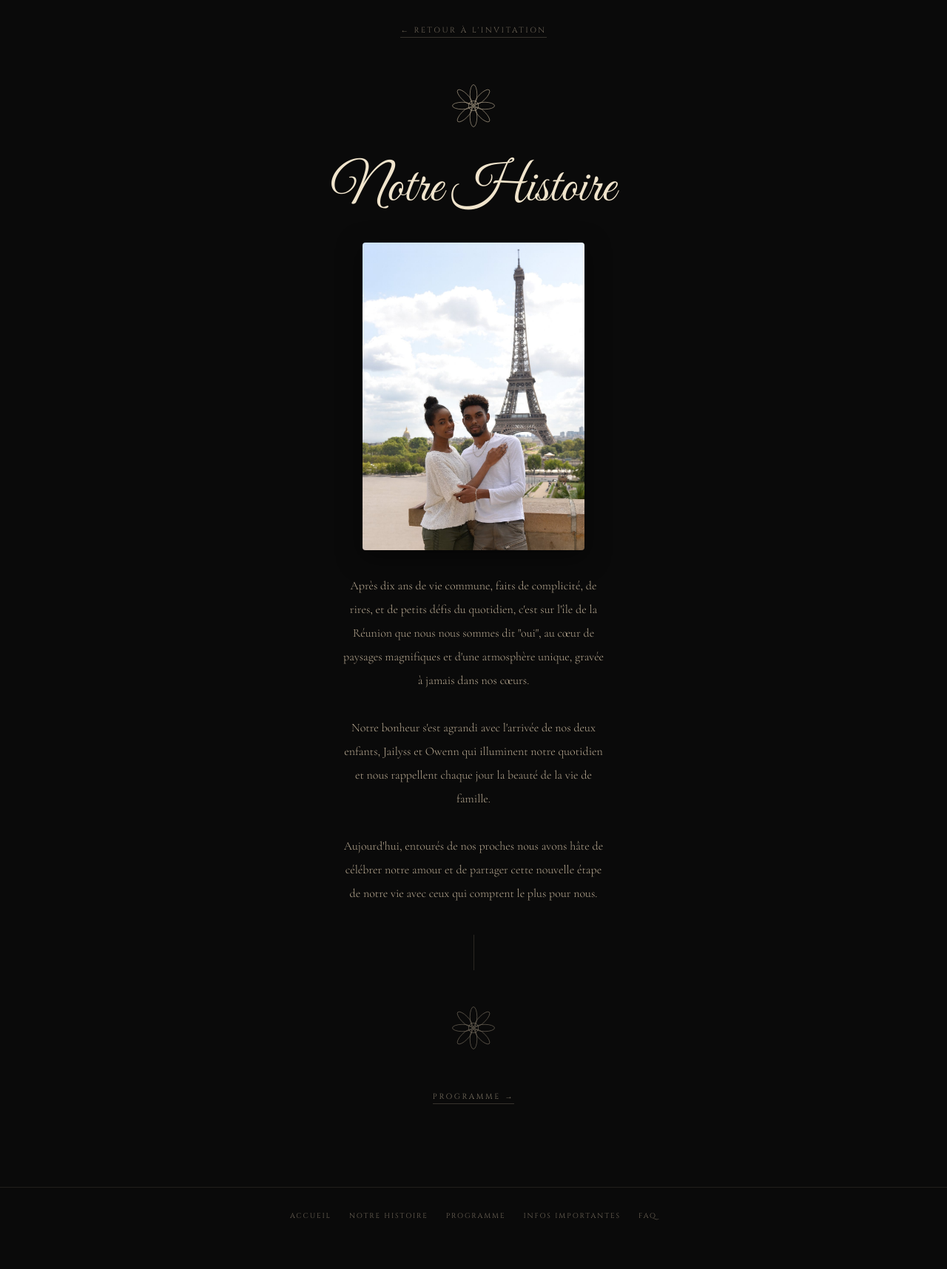
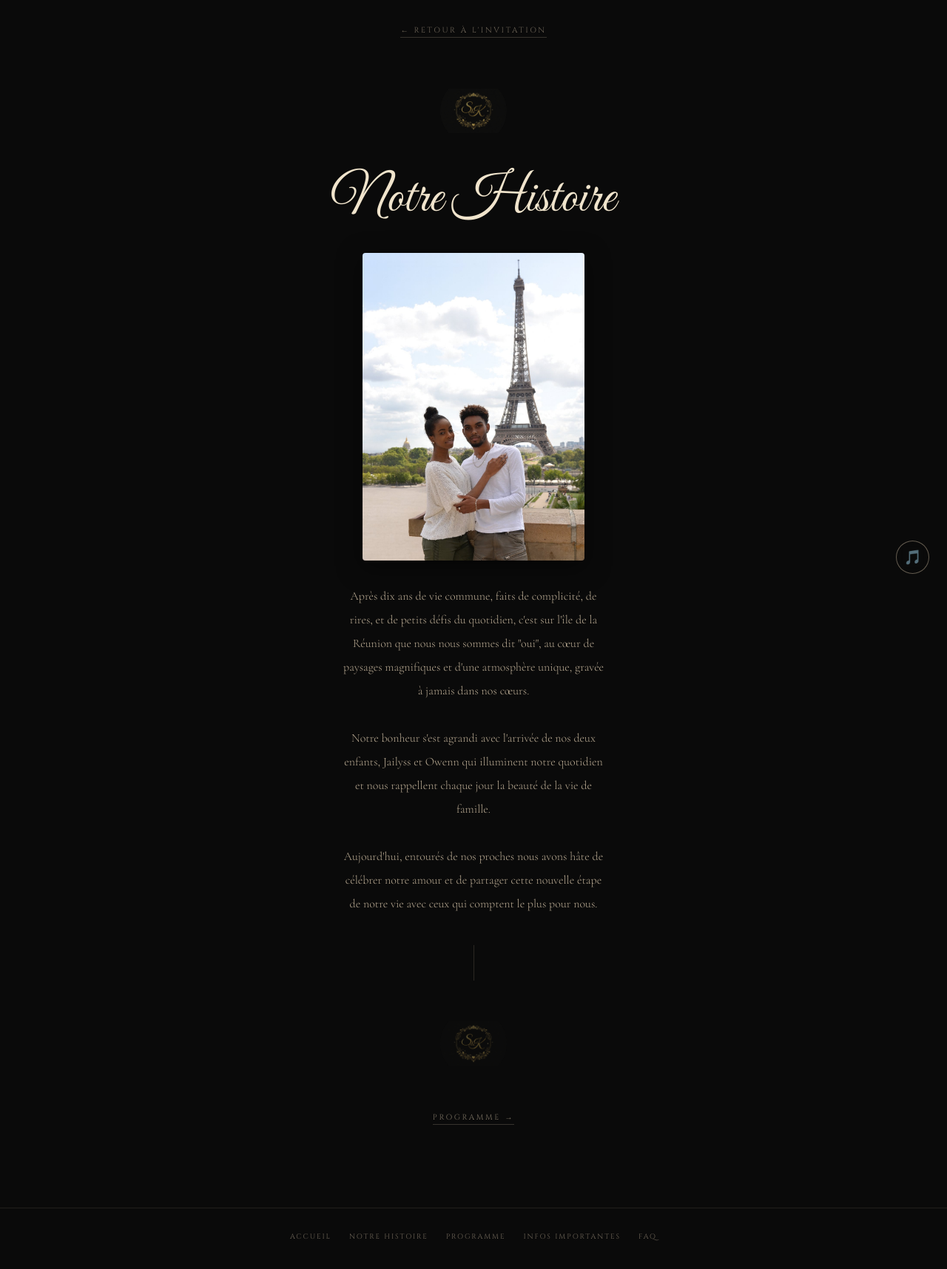
Before and after one commit to kevinandsyliane/wedding, a plain HTML site: page histoire.html in a window 1280 px wide. Shown: the whole page at 74% size. Drawn offline with nearby package versions, Linux system fonts and the light colour scheme.

Commit message:
Add files via upload

```diff
--- a/histoire.html
+++ b/histoire.html
@@ -53,17 +53,7 @@
     <div class="histoire-section">
 
       <!-- Flower haut -->
-      <svg class="flower" width="76" height="76" viewBox="0 0 80 80" fill="none" xmlns="http://www.w3.org/2000/svg" style="margin-bottom:1.8rem; opacity:.7">
-        <g stroke="#e8d5b7" stroke-width="0.75">
-          <ellipse cx="40" cy="24" rx="5" ry="14"/><ellipse cx="40" cy="56" rx="5" ry="14"/>
-          <ellipse cx="24" cy="40" rx="14" ry="5"/><ellipse cx="56" cy="40" rx="14" ry="5"/>
-          <ellipse cx="27.5" cy="27.5" rx="5" ry="14" transform="rotate(-45 27.5 27.5)"/>
-          <ellipse cx="52.5" cy="52.5" rx="5" ry="14" transform="rotate(-45 52.5 52.5)"/>
-          <ellipse cx="52.5" cy="27.5" rx="5" ry="14" transform="rotate(45 52.5 27.5)"/>
-          <ellipse cx="27.5" cy="52.5" rx="5" ry="14" transform="rotate(45 27.5 52.5)"/>
-          <circle cx="40" cy="40" r="7"/><circle cx="40" cy="40" r="2.5" fill="#e8d5b7" stroke="none" opacity=".6"/>
-        </g>
-      </svg>
+      <img class="flower" src="logo.jpeg" style="width:90px; height:90px; object-fit:contain; border-radius:50%; margin-bottom:1.8rem; opacity:.7" alt="S&K">
 
       <span class="histoire-script">Notre Histoire</span>
 
@@ -78,17 +68,7 @@
       <div class="divider"></div>
 
       <!-- Flower bas -->
-      <svg class="flower" width="76" height="76" viewBox="0 0 80 80" fill="none" xmlns="http://www.w3.org/2000/svg" style="opacity:.45">
-        <g stroke="#e8d5b7" stroke-width="0.75">
-          <ellipse cx="40" cy="24" rx="5" ry="14"/><ellipse cx="40" cy="56" rx="5" ry="14"/>
-          <ellipse cx="24" cy="40" rx="14" ry="5"/><ellipse cx="56" cy="40" rx="14" ry="5"/>
-          <ellipse cx="27.5" cy="27.5" rx="5" ry="14" transform="rotate(-45 27.5 27.5)"/>
-          <ellipse cx="52.5" cy="52.5" rx="5" ry="14" transform="rotate(-45 52.5 52.5)"/>
-          <ellipse cx="52.5" cy="27.5" rx="5" ry="14" transform="rotate(45 52.5 27.5)"/>
-          <ellipse cx="27.5" cy="52.5" rx="5" ry="14" transform="rotate(45 27.5 52.5)"/>
-          <circle cx="40" cy="40" r="7"/><circle cx="40" cy="40" r="2.5" fill="#e8d5b7" stroke="none" opacity=".6"/>
-        </g>
-      </svg>
+      <img class="flower" src="logo.jpeg" style="width:90px; height:90px; object-fit:contain; border-radius:50%; opacity:.45" alt="S&K">
 
       <a class="back-link" href="programme.html">Programme →</a>
 
@@ -105,5 +85,49 @@
       <a href="faq.html" style="font-family:'Cinzel',serif; font-size:.6rem; letter-spacing:.2em; text-transform:uppercase; color:rgba(232,213,183,0.45) !important; text-decoration:none !important;">FAQ</a>
     </div>
   </nav>
+
+  <!-- Musique de fond continue -->
+  <audio id="bg-music" loop>
+    <source src="musique.mp3" type="audio/mpeg">
+  </audio>
+
+  <button id="music-btn" onclick="toggleMusic()" style="
+    position:fixed; bottom:1.5rem; right:1.5rem;
+    width:2.8rem; height:2.8rem; border-radius:50%;
+    background:rgba(10,10,10,0.7); border:1px solid rgba(232,213,183,0.4);
+    color:#e8d5b7; font-size:1.2rem; cursor:pointer; z-index:9999;
+    display:flex; align-items:center; justify-content:center;
+    backdrop-filter:blur(6px); transition:all .3s;
+  ">🎵</button>
+
+  <script>
+    (function(){
+      const music = document.getElementById('bg-music');
+      music.volume = 0.15;
+      const btn = document.getElementById('music-btn');
+      const savedTime    = parseFloat(localStorage.getItem('musicTime') || '0');
+      const savedPlaying = localStorage.getItem('musicPlaying') !== 'false';
+      music.currentTime = isNaN(savedTime) ? 0 : savedTime;
+      setInterval(() => {
+        if (!music.paused) localStorage.setItem('musicTime', music.currentTime);
+      }, 500);
+      function setBtn(isPlaying) {
+        btn.textContent = isPlaying ? '🎵' : '🔇';
+        localStorage.setItem('musicPlaying', isPlaying);
+      }
+      function tryPlay() {
+        music.play().then(() => setBtn(true)).catch(() => {});
+      }
+      if (savedPlaying) {
+        window.addEventListener('load', tryPlay);
+      } else {
+        setBtn(false);
+      }
+      window.toggleMusic = function() {
+        if (music.paused) { tryPlay(); }
+        else { music.pause(); setBtn(false); }
+      };
+    })();
+  </script>
 </body>
 </html>
```
Also changed, not shown: faq.html (+47 -23 lines), important.html (+46 -22 lines), index.html (+97 -22 lines), programme.html (+46 -22 lines), logo.jpeg (added).
